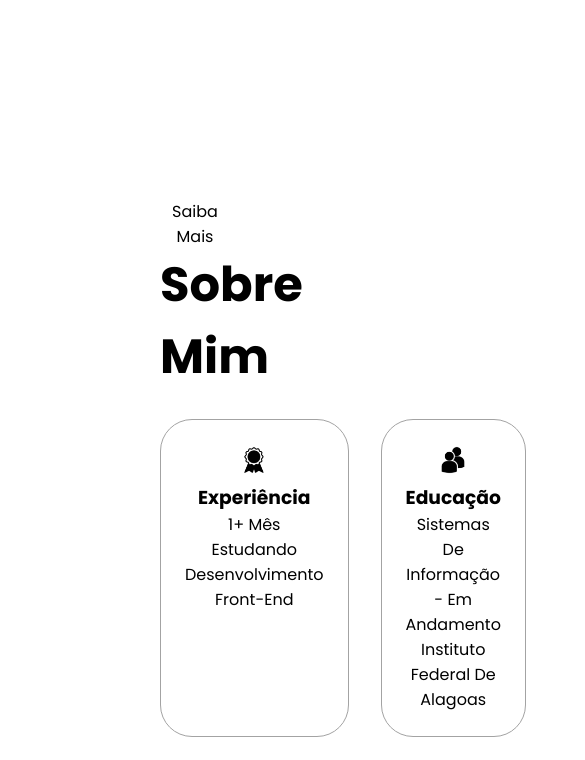
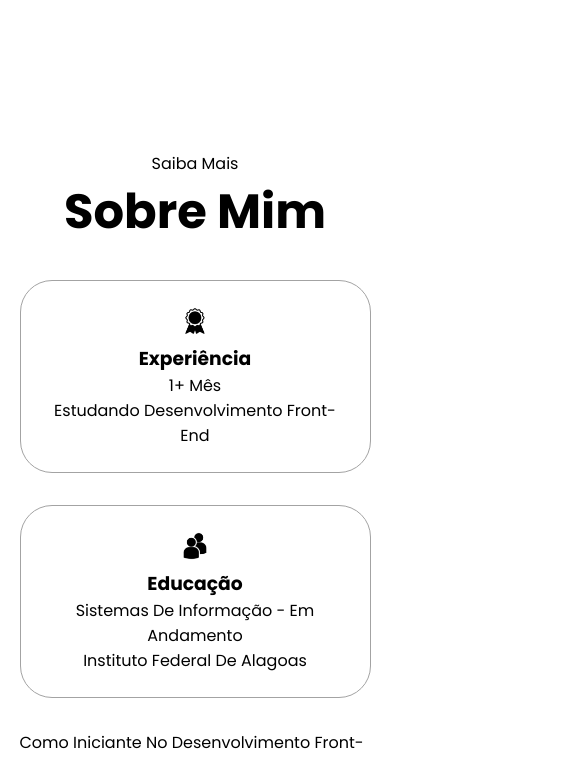
Before and after one commit to MarcoBueno02/Portifolio-Pessoal.html-css-js, a plain HTML site: page index.html in a window 390 px wide. Shown: the part 727-1487 px from the top of the page, 585 px wide, since content can reach past the window. Drawn offline with Linux system fonts and the light colour scheme.

Commit message:
Update mediaquery.css

```diff
--- a/css/mediaquery.css
+++ b/css/mediaquery.css
@@ -1,3 +1,13 @@
+@media screen and (max-width: 1400px){
+  #profile {
+    height: 83vh;
+    margin-bottom: 6rem;
+  }
+  .about-containers {
+    flex-wrap: wrap;
+  }
+}
+
 @media screen and (max-width: 1200px){
   #desktop-nav {
     display: none;
@@ -5,4 +15,16 @@
   #hamburger-nav {
     display: flex;
   }
+  #profile, .section-container {
+    display: block;
+  }
+  .arrow {
+    display: none;
+  }
+  section, .section-container {
+    height: fit-content;
+  }
+  section {
+    margin: 0 5%;
+  }
 }
```
